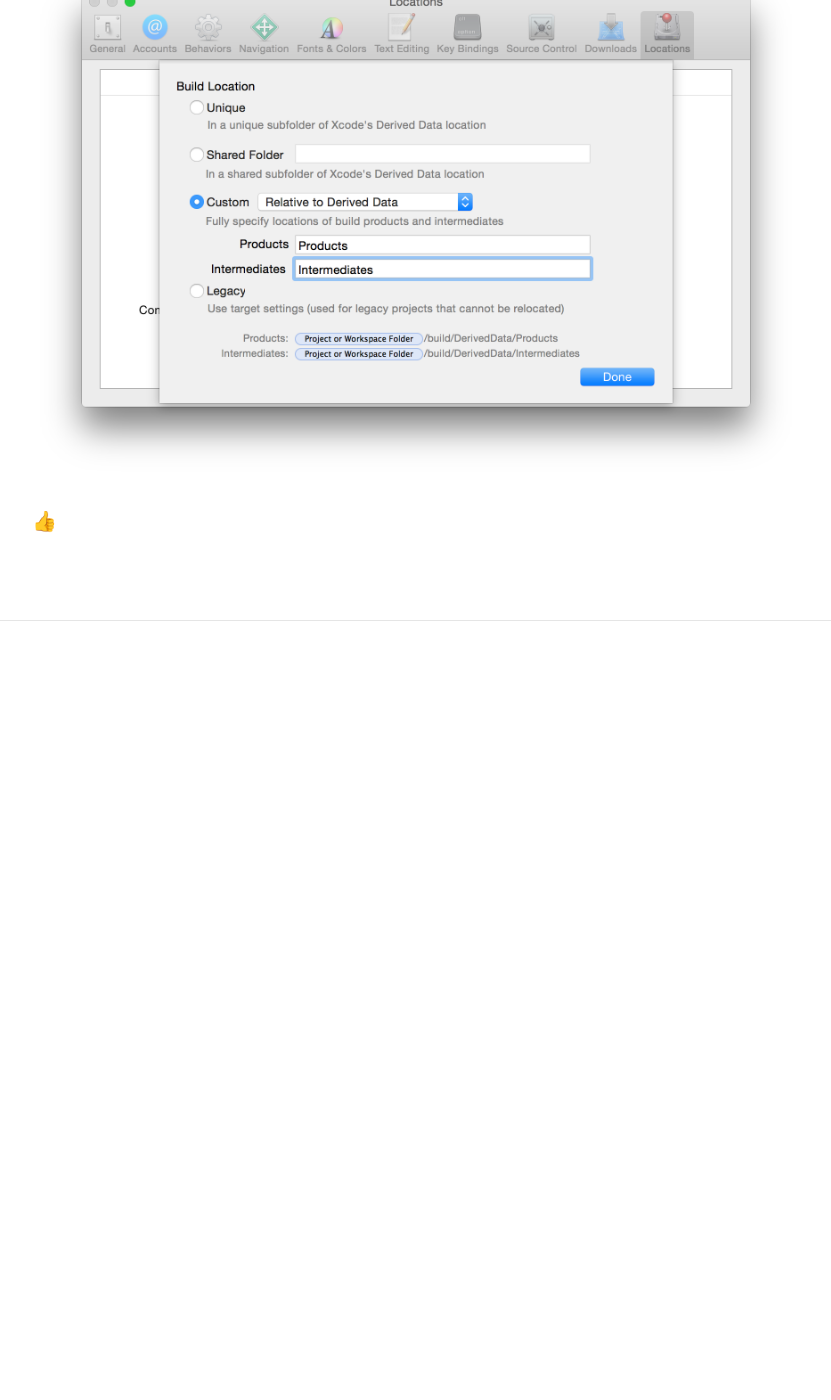
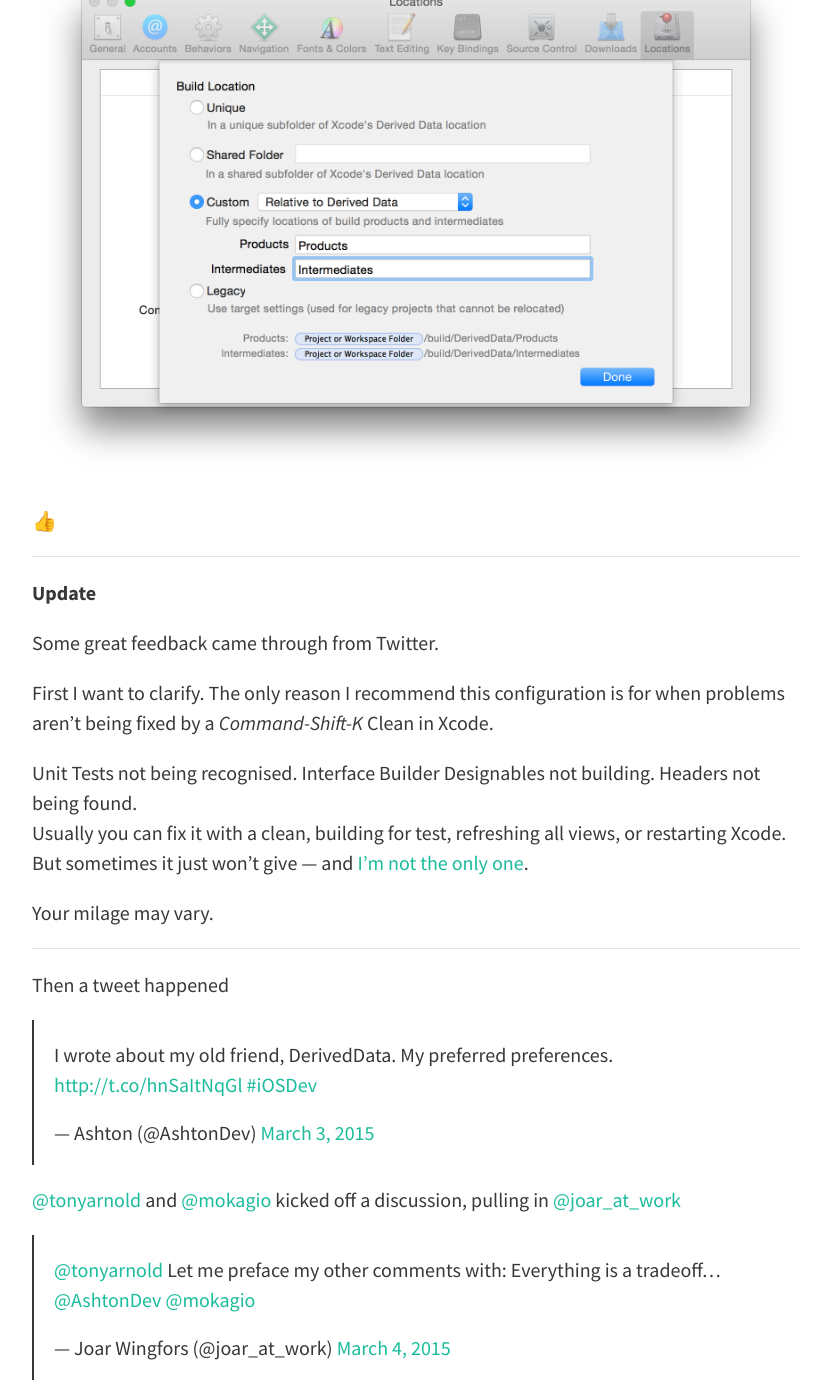
Before and after one commit to Ashton-W/Ashton-W.github.io, a Jekyll site: the page built from _posts/2015-3-3-Xcode-DerivedData.md, in a window 1280 px wide and 1400 px high, scrolled down 1371 px. Shown: the whole window, without its empty margins (224-1055 px from the left). Built offline with Jekyll 4.4.1, drawn with Linux system fonts in a browser that asks for light colours; nearby versions of some CDN libraries; emoji names are drawn with the system emoji font; Markdown is read by kramdown in place of the engine named in the settings; comment, search, counter and statistics services are not loaded; before the commit the page ends 1992 px from its top, so only the background shows below that; some of the changed text lies outside the part shown.

Commit message:
Clarifications, Tweets

```diff
--- a/_posts/2015-3-3-Xcode-DerivedData.md
+++ b/_posts/2015-3-3-Xcode-DerivedData.md
@@ -19,3 +19,34 @@
 ![Xcode Preferences Window Locations Advanced]({{ site.url }}/assets/xcode-preferences-locations-advanced.png)
 
 :thumbsup:
+
+---
+**Update**
+
+Some great feedback came through from Twitter.
+
+First I want to clarify. The only reason I recommend this configuration is for when problems aren't being fixed by a *Command-Shift-K* Clean in Xcode.
+
+Unit Tests not being recognised. Interface Builder Designables not building. Headers not being found.
+Usually you can fix it with a clean, building for test, refreshing all views, or restarting Xcode. But sometimes it just won't give &mdash; and [I'm not the only one](https://github.com/kattrali/deriveddata-exterminator).
+
+Your milage may vary.
+
+---
+Then a tweet happened
+
+<blockquote class="twitter-tweet" lang="en"><p>I wrote about my old friend, DerivedData. My preferred preferences.&#10;<a href="http://t.co/hnSaItNqGl">http://t.co/hnSaItNqGl</a>&#10;<a href="https://twitter.com/hashtag/iOSDev?src=hash">#iOSDev</a></p>&mdash; Ashton (@AshtonDev) <a href="https://twitter.com/AshtonDev/status/572891890250485760">March 3, 2015</a></blockquote>
+
+[@tonyarnold](https://twitter.com/tonyarnold) and [@mokagio](https://twitter.com/mokagio) kicked off a discussion, pulling in [@joar_at_work](https://twitter.com/joar_at_work)
+
+<blockquote class="twitter-tweet" lang="en"><p><a href="https://twitter.com/tonyarnold">@tonyarnold</a> Let me preface my other comments with: Everything is a tradeoff… <a href="https://twitter.com/AshtonDev">@AshtonDev</a> <a href="https://twitter.com/mokagio">@mokagio</a></p>&mdash; Joar Wingfors (@joar_at_work) <a href="https://twitter.com/joar_at_work/status/572973755997155330">March 4, 2015</a></blockquote>
+
+<blockquote class="twitter-tweet" data-conversation="none" lang="en"><p><a href="https://twitter.com/tonyarnold">@tonyarnold</a> The default location provides correct behavior with no required user configuration. <a href="https://twitter.com/AshtonDev">@AshtonDev</a> <a href="https://twitter.com/mokagio">@mokagio</a></p>&mdash; Joar Wingfors (@joar_at_work) <a href="https://twitter.com/joar_at_work/status/572973804755922947">March 4, 2015</a></blockquote>
+
+<blockquote class="twitter-tweet" data-conversation="none" lang="en"><p><a href="https://twitter.com/tonyarnold">@tonyarnold</a> The “next to the project” model doesn’t work out of the box when multiple projects contribute to the build. <a href="https://twitter.com/AshtonDev">@AshtonDev</a> <a href="https://twitter.com/mokagio">@mokagio</a></p>&mdash; Joar Wingfors (@joar_at_work) <a href="https://twitter.com/joar_at_work/status/572974149519339520">March 4, 2015</a></blockquote>
+
+<blockquote class="twitter-tweet" lang="en"><p><a href="https://twitter.com/AshtonDev">@AshtonDev</a> Yeah, workspace-relative should provide the same benefit. <a href="https://twitter.com/tonyarnold">@tonyarnold</a> <a href="https://twitter.com/mokagio">@mokagio</a></p>&mdash; Joar Wingfors (@joar_at_work) <a href="https://twitter.com/joar_at_work/status/572975640703471616">March 4, 2015</a></blockquote>
+
+<blockquote class="twitter-tweet" lang="en"><p><a href="https://twitter.com/AshtonDev">@AshtonDev</a> Don’t let that stand. Please try to analyze how you end up in these situations, and file bug reports! <a href="https://twitter.com/tonyarnold">@tonyarnold</a> <a href="https://twitter.com/mokagio">@mokagio</a></p>&mdash; Joar Wingfors (@joar_at_work) <a href="https://twitter.com/joar_at_work/status/572976862588084224">March 4, 2015</a></blockquote>
+
+<script async src="//platform.twitter.com/widgets.js" charset="utf-8"></script>
```
